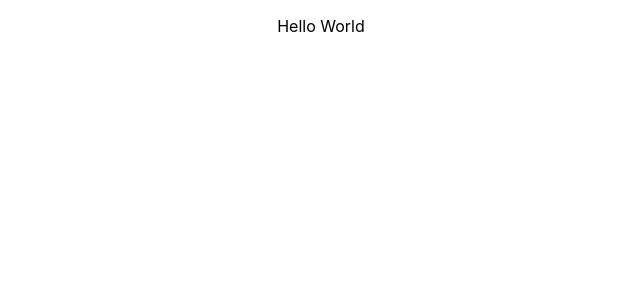
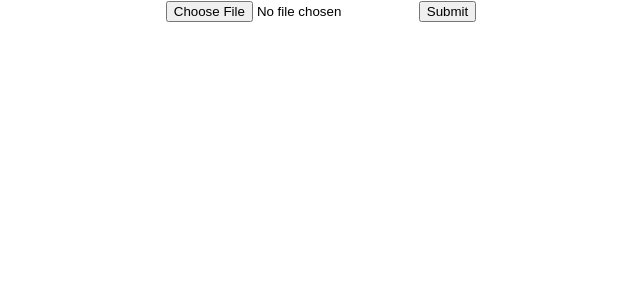
Before and after one commit to AJMerr/little-moments, a React (Create React App) app in the folder client/: page / in a window 1280 px wide. Shown: the top 300 px of the page, without its empty margins (319-959 px from the left). Built offline with nearby package versions, Linux system fonts and the light colour scheme.

Commit message:
Added a component for the home page and cleared some uncessary CRA fluff.

```diff
--- a/client/package.json
+++ b/client/package.json
@@ -35,5 +35,5 @@
       "last 1 safari version"
     ]
   },
-  "proxy": "http://localhost:8080"
+  "proxy": "http://127.0.0.1:8080"
 }
--- a/client/src/App.js
+++ b/client/src/App.js
@@ -1,11 +1,10 @@
 import './App.css';
+import Homepage from './Components/Homepage';
 
 function App() {
   return (
     <div className="App">
-      <p>
-        Hello World
-      </p>
+      <Homepage />
     </div>
   );
 }
--- /dev/null
+++ b/client/src/Components/Homepage.jsx
@@ -0,0 +1,23 @@
+import React, { useState } from "react"
+import axios from "axios"
+
+function Homepage() {
+  const [file, setFile] = useState()
+
+  const submit = async event => {
+    event.preventDefault()
+
+    const formData = new FormData();
+    formData.append("image", file)
+    await axios.post("/api", formData, { headers: { 'Content-Type': 'multipart/form-data' } })
+  }
+
+  return (
+    <form onSubmit={submit}>
+      <input onChange={e => setFile(e.target.files[0])} type="file" accept="image/*"></input>
+      <button type="submit">Submit</button>
+    </form>
+  )
+}
+
+export default Homepage
```
